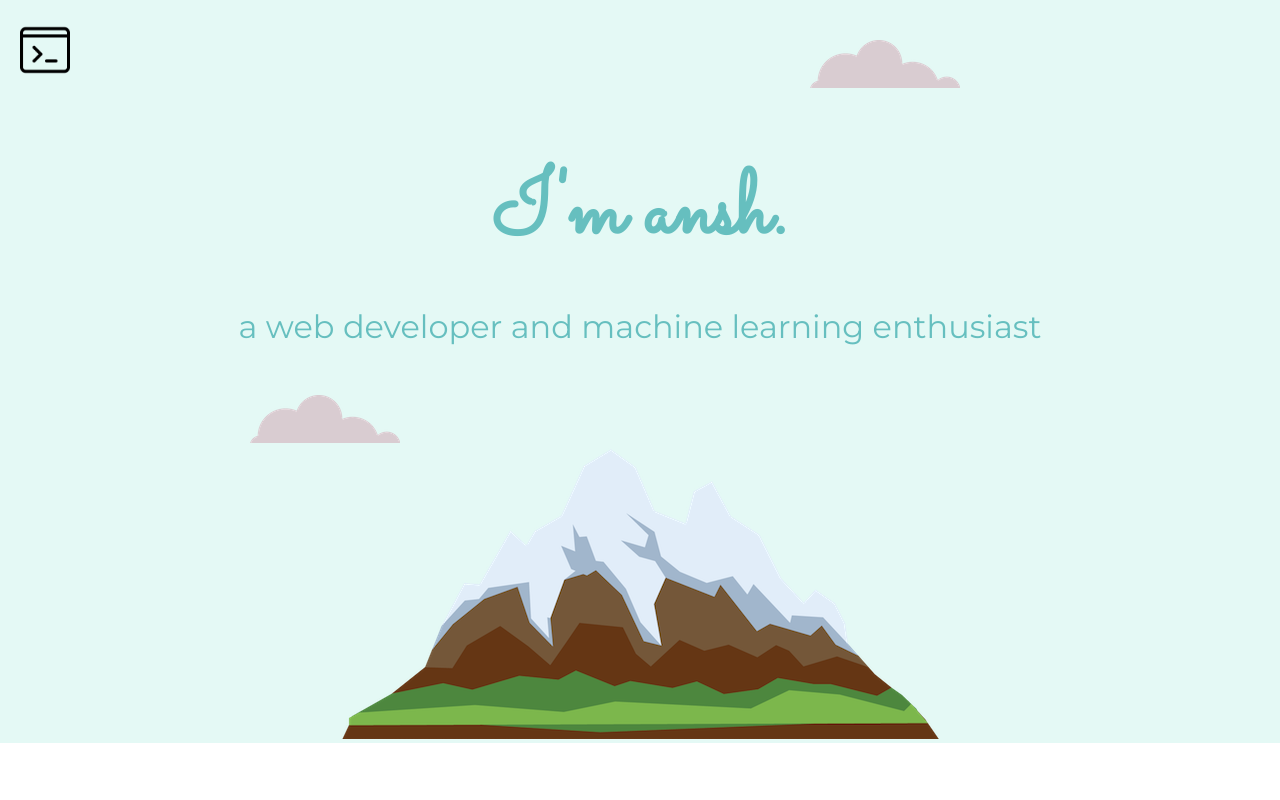
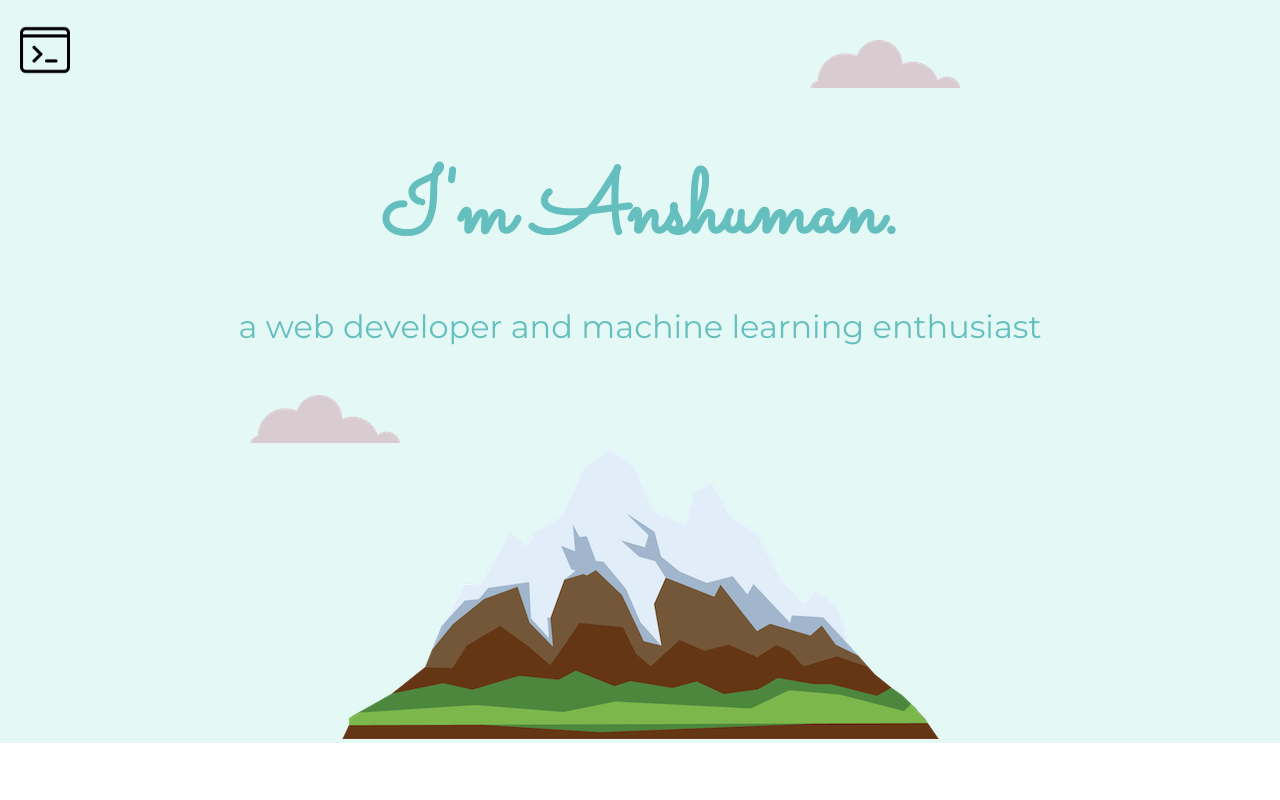
Before and after one commit to ansh8na7/ansh-cv, a plain HTML site: page index.html in a window 1280 px wide. Shown: the top 800 px of the page. Drawn offline with Linux system fonts and the light colour scheme.

Commit message:
Update index.html

```diff
--- a/index.html
+++ b/index.html
@@ -12,7 +12,7 @@
         <div class="top-container">
             <img src="images/code.png" alt="" style="position: absolute; top: 25px; left:20px; height:50px; width:50px;">
             <img class="top-cloud" src="images/cloud.png" alt="">
-            <h1>I'm ansh.</h1>
+            <h1>I'm Anshuman.</h1>
             <p> <h2>a web developer and machine learning enthusiast</h2> </p>
             <img class="bottom-cloud" src="images/cloud.png" alt="">
             <img src="images/mountain.png" alt="">
```
